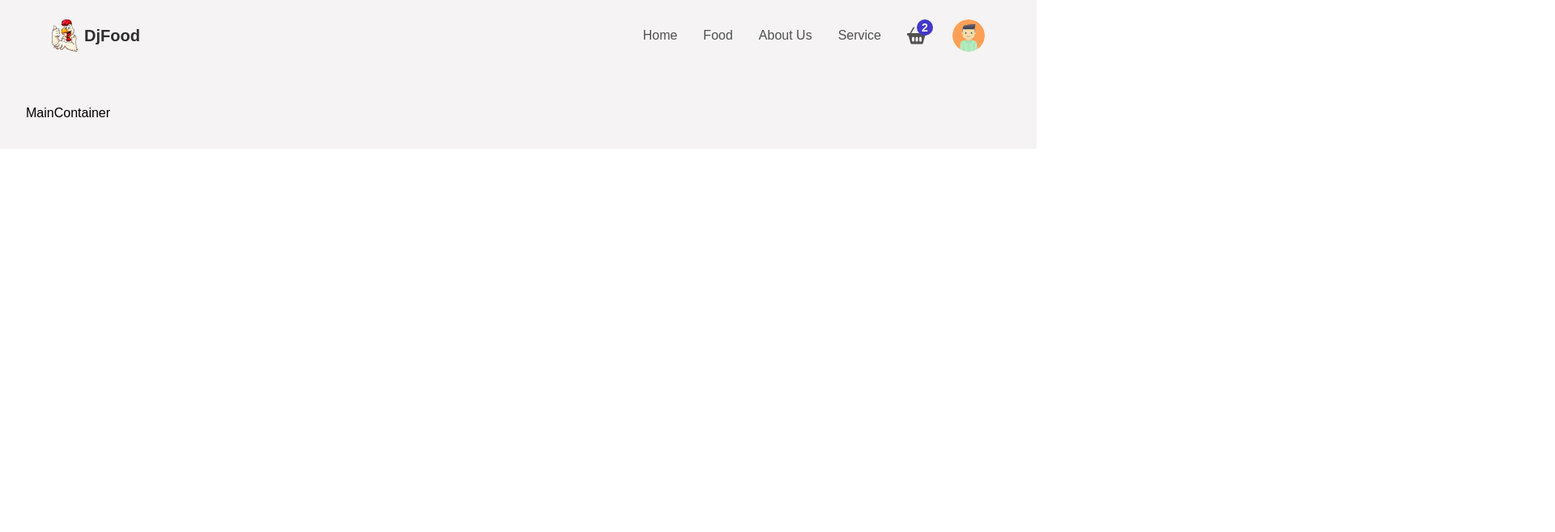
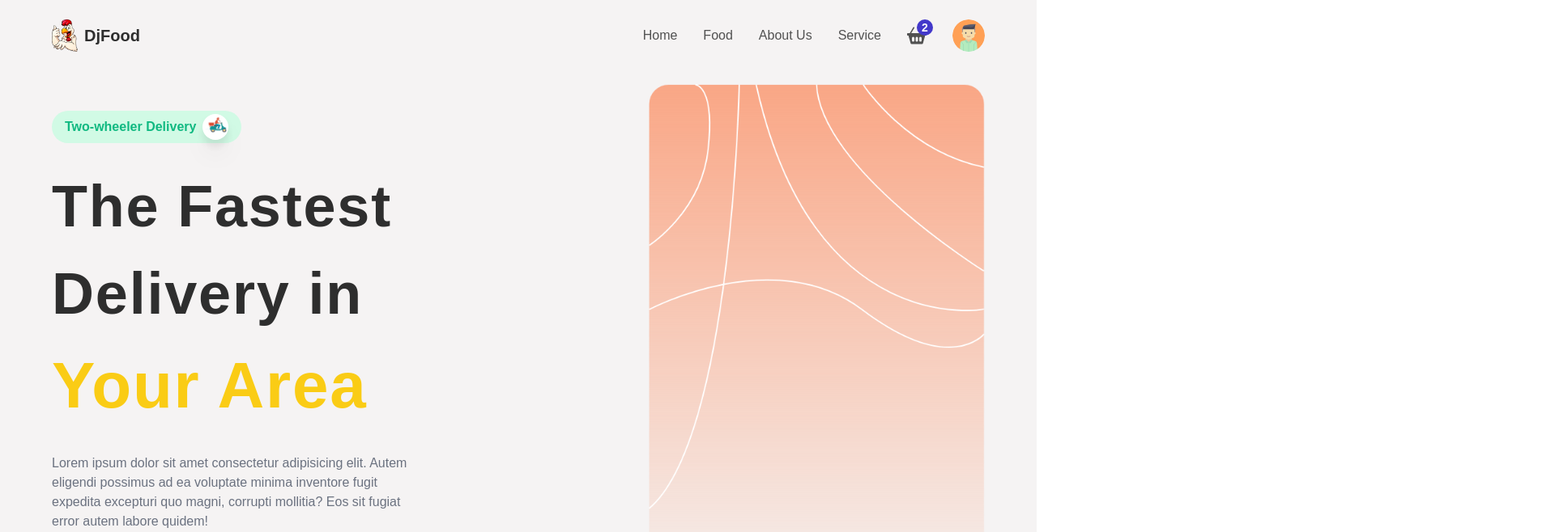
Before and after one commit to darshanjain-entrepreneur/DjFood, a React (Create React App) app: page / in a window 1280 px wide. Shown: the top 658 px of the page at 81% size, 1920 px wide, since content can reach past the window. Built offline with nearby package versions, Linux system fonts and the light colour scheme; no server answers.

Commit message:
completed the left part

```diff
--- a/src/App.js
+++ b/src/App.js
@@ -9,7 +9,7 @@ function App() {
       <div className="w-screen h-auto flex flex-col bg-primary">
       <Header/>
 
-      <main className="mt-24 p-8 w-full">
+      <main className="mt-14 md:mt-20  px-4 md:px-16 py-4 w-full">
           <Routes>
             <Route path="/*" element={<MainContainer/>} />
             <Route path="/createItem" element={<CreateContainer/>}/>
--- a/src/components/Header.jsx
+++ b/src/components/Header.jsx
@@ -117,10 +117,20 @@ const login = async () => {
 
              {/* Mobile    */}
              <div className='flex items-center justify-between md:hidden w-full h-full '>
-             <Link to={"/"} className='flex items-center gap-2'>
+
+
+          <div className='relative flex items-center justify-center'>
+            <BsFillBasket2Fill className='text-textColor text-2xl  cursor-pointer'/>
+            <div className=' absolute -top-2 -right-2  w-5 h-5 rounded-full bg-cartNumBg flex items-center justify-center'>
+             <p className='text-sm text-white font-semibold'>2</p>
+            </div>
+          </div>
+
+          <Link to={"/"} className='flex items-center gap-2'>
              <img src={Logo} alt="/" className='w-8 object-cover' />
              <p className='text-headingColor text-xl font-bold'>DjFood</p>
           </Link>
+
           <div className='relative'>
              <motion.img  whileTap={{scale:0.6}}
           className='w-10 min-w-[40px] h-10 min-h-[40px] rounded-full' src={user ? user.photoURL : Avatar} alt="/"
--- /dev/null
+++ b/src/components/HomeContainer.jsx
@@ -0,0 +1,37 @@
+import React from 'react'
+import Delivery from "../img/delivery.png"
+import HeroBg from "../img/heroBg.png"
+
+
+const HomeContainer = () => {
+  return (
+    <section  className='grid grid-cols-1 md:grid-cols-2 gap-2 w-full ' id='home' >
+    <div className=' py-2  flex-1 flex flex-col items-start justify-center gap-6'>
+       <div className='flex items-center gap-2 justify-center bg-emerald-100 px-4 py-1 rounded-full'>
+         <p className='text-base font-semibold text-emerald-500 '>Two-wheeler Delivery</p>
+         <div className='w-8 bg-white h-8 rounded-full overflow-hidden drop-shadow-xl'>
+           <img src={Delivery}  className="w-full h-full object-contain" alt="delivery" />
+         </div>
+       </div >
+       <p className='text-[2.5rem] lg:text-[4.5rem] font-bold
+       tracking-wide text-headingColor'> The Fastest Delivery in <span className='text-[3rem] text-yellow-400 lg:text-[5rem]'>Your Area</span></p>
+
+       <p className='text-base text-gray-500 text-center md:text-left md:w-[80%]'>Lorem ipsum dolor sit amet consectetur adipisicing elit. Autem eligendi possimus ad ea voluptate minima inventore fugit expedita excepturi quo magni, corrupti mollitia? Eos sit fugiat error autem labore quidem!</p>
+
+       <button type='button' className='  w-full px-4 py-2 rounded-lg bg-gradient-to-r from-pink-500 to-blue-500 hover:shadow-lg transition-all ease-in-out duration-100 md:w-auto'>Order</button>
+    </div>
+
+    <div className='py-2 flex-1 flex items-center '>
+
+
+            <img src={HeroBg} alt="hero-bg" className=' ml-auto h-420 w-full lg:w-auto lg:h-650' />
+
+        <div className='w-full h-full absolute flex items-center justify-center'></div>
+
+    </div>
+
+ </section>
+  )
+}
+
+export default HomeContainer
--- a/src/components/MainContainer.jsx
+++ b/src/components/MainContainer.jsx
@@ -1,8 +1,17 @@
 import React from 'react'
+import HomeContainer from './HomeContainer'
+
+
 
 const MainContainer = () => {
   return (
-    <div>MainContainer</div>
+    <div  className='w-full h-auto flex flex-col items-center justify-center' >
+      <HomeContainer/>
+      </div>
+
+
+
+
   )
 }
 
--- a/src/components/index.js
+++ b/src/components/index.js
@@ -1,3 +1,4 @@
 export {default as Header} from "./Header"
 export {default as MainContainer} from "./MainContainer"
 export {default as CreateContainer} from "./CreateContainer"
+export {default as HomeContainer} from "./HomeContainer"
--- a/src/index.css
+++ b/src/index.css
@@ -17,4 +17,5 @@ body{
 
 html,body{
   scroll-behavior: smooth;
+  overflow-x: hidden;
 }
```
